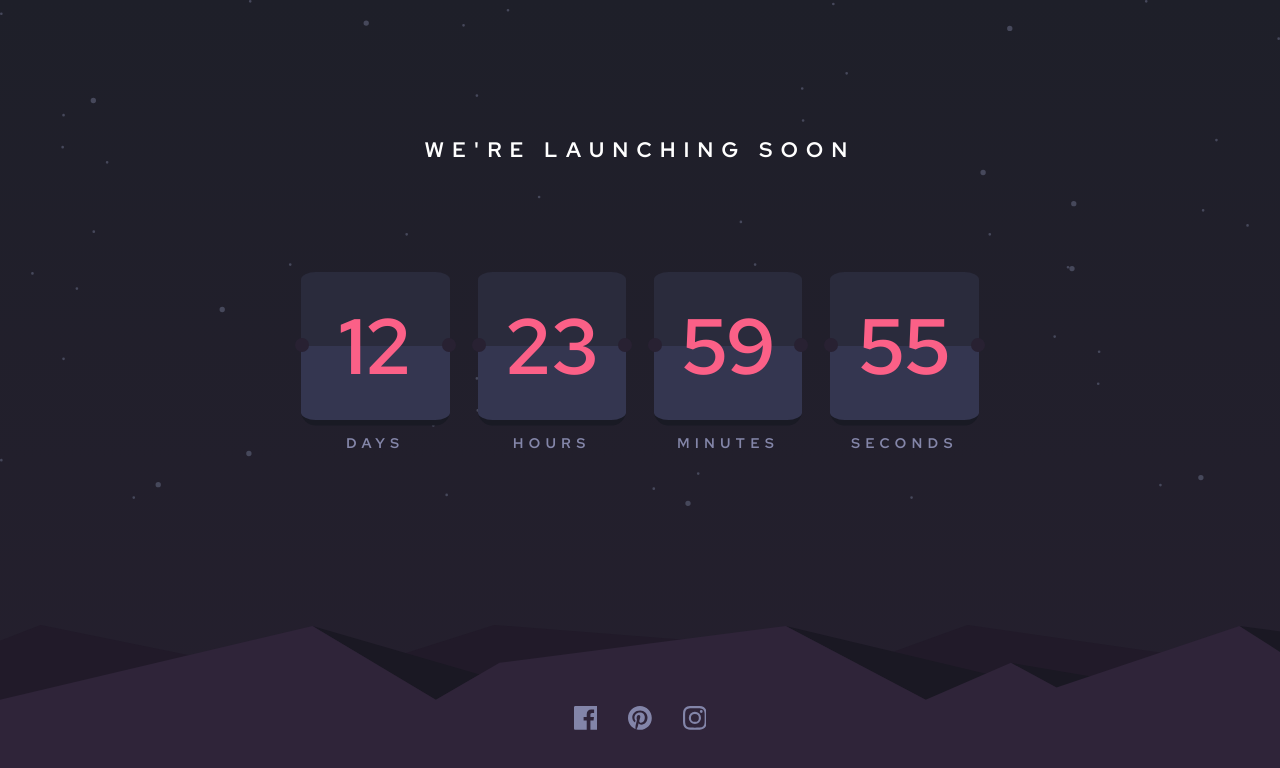
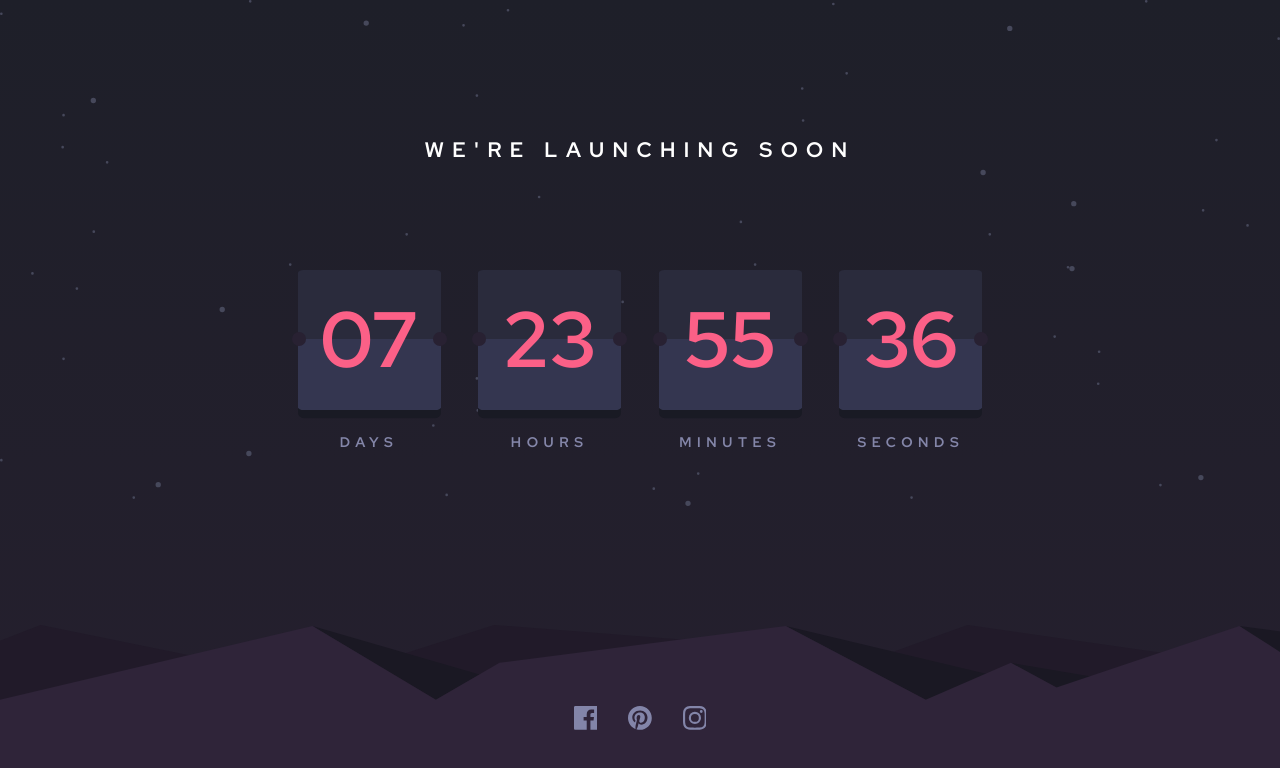
Before and after one commit to NicolasMontoya/countdown-fm-challenge, a Vue app: page / in a window 1280 px wide. Shown: the top 768 px of the page. Built offline with nearby package versions, Linux system fonts and the light colour scheme.

Commit message:
Pixel perfect - first attempt

```diff
--- a/src/App.vue
+++ b/src/App.vue
@@ -52,13 +52,13 @@
 
   @media screen and (min-width: 600px) {
     .title {
-      padding: 10rem 0 8rem;
+      padding: 10rem 0 7.9rem;
     }
     .countdown {
       margin: 0 auto;
       display: flex;
       flex-direction: row;
-      gap: 2rem;
+      gap: 2.7rem;
     }
   }
 </style>
--- a/src/components/FlipCard.vue
+++ b/src/components/FlipCard.vue
@@ -11,7 +11,7 @@
         {{ props.value }}
       </div>
     </div>
-    <div class="counterdown__unit">{{ props.label }}</div>
+    <h2 class="counterdown__unit">{{ props.label }}</h2>
   </article>
 </template>
 
@@ -54,10 +54,10 @@
       color: var(--grayish-blue);
     }
     &__card {
-      @include size(var(--card-size));
+      @include size(var(--card-size), calc(var(--card-size) - 0.4rem));
       @include flex;
-      border-radius: 10%;
-      box-shadow: 0 0.4rem 0 0 hsl(234, 17%, 12%);
+      border-radius: 4%;
+      box-shadow: 0 0.8rem 0 0 hsl(234, 17%, 12%);
       position: relative;
       &::before,
       &::after {
@@ -96,7 +96,7 @@
         border-bottom-left-radius: 0;
         border-bottom-right-radius: 0;
         top: 0;
-        padding-top: 50%;
+        padding-top: 46%;
         background: #2a2b3c;
       }
       &--inferior {
@@ -112,6 +112,9 @@
 
   @media screen and (min-width: 600px) {
     .counterdown {
+      &__unit {
+        margin-top: 1.8rem;
+      }
       &__card {
         &::before,
         &::after {
@@ -119,6 +122,11 @@
           top: 45%;
         }
       }
+      &__digits {
+        &--superior {
+          padding-top: 48%;
+        }
+      }
     }
   }
 </style>
--- a/src/components/atom/Icon.vue
+++ b/src/components/atom/Icon.vue
@@ -1,6 +1,6 @@
 <template>
   <a :href="props.url" :aria-label="label" :class="props.size">
-    <svg xmlns="http://www.w3.org/2000/svg" viewBox="0 0 24 24">
+    <svg class="icon" xmlns="http://www.w3.org/2000/svg" viewBox="0 0 24 24">
       <slot />
     </svg>
   </a>
@@ -25,6 +25,16 @@
 </script>
 
 <style lang="scss" scoped>
+  .icon {
+    fill: #8385a9;
+  }
+  .icon:hover {
+    fill: var(--soft-red);
+  }
+
+  a:focus > .icon {
+    fill: var(--soft-red);
+  }
   .small {
     width: 1rem;
     height: 1rem;
--- a/src/components/molecules/FacebookIcon.vue
+++ b/src/components/molecules/FacebookIcon.vue
@@ -1,7 +1,6 @@
 <template>
   <Icon :url="url" :label="label">
     <path
-      fill="#8385A9"
       d="M22.675 0H1.325C.593 0 0 .593 0 1.325v21.351C0 23.407.593 24 1.325 24H12.82v-9.294H9.692v-3.622h3.128V8.413c0-3.1 1.893-4.788 4.659-4.788 1.325 0 2.463.099 2.795.143v3.24l-1.918.001c-1.504 0-1.795.715-1.795 1.763v2.313h3.587l-.467 3.622h-3.12V24h6.116c.73 0 1.323-.593 1.323-1.325V1.325C24 .593 23.407 0 22.675 0z"
     />
   </Icon>
--- a/src/components/molecules/InstagramIcon.vue
+++ b/src/components/molecules/InstagramIcon.vue
@@ -1,7 +1,6 @@
 <template>
   <Icon :url="url" :label="label">
     <path
-      fill="#8385A9"
       d="M12 2.163c3.204 0 3.584.012 4.85.07 3.252.148 4.771 1.691 4.919 4.919.058 1.265.069 1.645.069 4.849 0 3.205-.012 3.584-.069 4.849-.149 3.225-1.664 4.771-4.919 4.919-1.266.058-1.644.07-4.85.07-3.204 0-3.584-.012-4.849-.07-3.26-.149-4.771-1.699-4.919-4.92-.058-1.265-.07-1.644-.07-4.849 0-3.204.013-3.583.07-4.849.149-3.227 1.664-4.771 4.919-4.919 1.266-.057 1.645-.069 4.849-.069zM12 0C8.741 0 8.333.014 7.053.072 2.695.272.273 2.69.073 7.052.014 8.333 0 8.741 0 12c0 3.259.014 3.668.072 4.948.2 4.358 2.618 6.78 6.98 6.98C8.333 23.986 8.741 24 12 24c3.259 0 3.668-.014 4.948-.072 4.354-.2 6.782-2.618 6.979-6.98.059-1.28.073-1.689.073-4.948 0-3.259-.014-3.667-.072-4.947-.196-4.354-2.617-6.78-6.979-6.98C15.668.014 15.259 0 12 0zm0 5.838a6.162 6.162 0 100 12.324 6.162 6.162 0 000-12.324zM12 16a4 4 0 110-8 4 4 0 010 8zm6.406-11.845a1.44 1.44 0 100 2.881 1.44 1.44 0 000-2.881z"
     />
   </Icon>
--- a/src/components/molecules/PinterestIcon.vue
+++ b/src/components/molecules/PinterestIcon.vue
@@ -1,7 +1,6 @@
 <template>
   <Icon :url="url" :label="label">
     <path
-      fill="#8385A9"
       d="M12 0C5.373 0 0 5.372 0 12c0 5.084 3.163 9.426 7.627 11.174-.105-.949-.2-2.405.042-3.441.218-.937 1.407-5.965 1.407-5.965s-.359-.719-.359-1.782c0-1.668.967-2.914 2.171-2.914 1.023 0 1.518.769 1.518 1.69 0 1.029-.655 2.568-.994 3.995-.283 1.194.599 2.169 1.777 2.169 2.133 0 3.772-2.249 3.772-5.495 0-2.873-2.064-4.882-5.012-4.882-3.414 0-5.418 2.561-5.418 5.207 0 1.031.397 2.138.893 2.738a.36.36 0 01.083.345l-.333 1.36c-.053.22-.174.267-.402.161-1.499-.698-2.436-2.889-2.436-4.649 0-3.785 2.75-7.262 7.929-7.262 4.163 0 7.398 2.967 7.398 6.931 0 4.136-2.607 7.464-6.227 7.464-1.216 0-2.359-.631-2.75-1.378l-.748 2.853c-.271 1.043-1.002 2.35-1.492 3.146C9.57 23.812 10.763 24 12 24c6.627 0 12-5.373 12-12 0-6.628-5.373-12-12-12z"
     />
   </Icon>
--- a/src/hooks/counter.js
+++ b/src/hooks/counter.js
@@ -1,12 +1,12 @@
 import { computed, reactive } from 'vue'
 import { getDate, padTwoDigits } from './utils'
 
-const duration = getDate(new Date(1970, 0, 14, 0, 0, 0)).getTime()
+const duration = getDate(new Date(1970, 0, 8, 23, 55, 41)).getTime()
 const state = reactive({
-  days: 0,
-  hours: 0,
-  minutes: 0,
-  seconds: 0,
+  days: 8,
+  hours: 23,
+  minutes: 55,
+  seconds: 41,
 })
 
 const updateCountDown = (timer) => {
--- a/src/styles/styles.scss
+++ b/src/styles/styles.scss
@@ -5,14 +5,14 @@
 
 :root {
   // Mobile variables
-  --card-size: 5rem;
+  --card-size: 5.3rem;
   --countdown-border-radius: 50%;
 }
 
 @media screen and (min-width: 600px) {
   :root {
     // desktop variables
-    --card-size: 10.6rem;
+    --card-size: 10.2rem;
     --countdown-border-radius: 50%;
   }
 }
```
